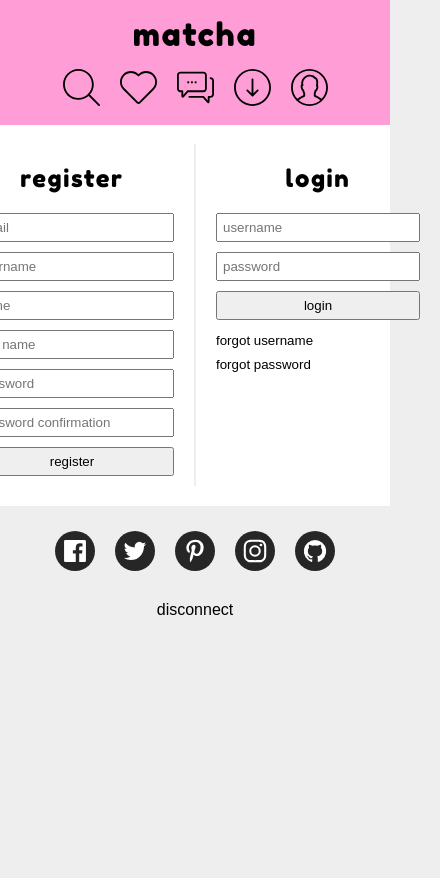
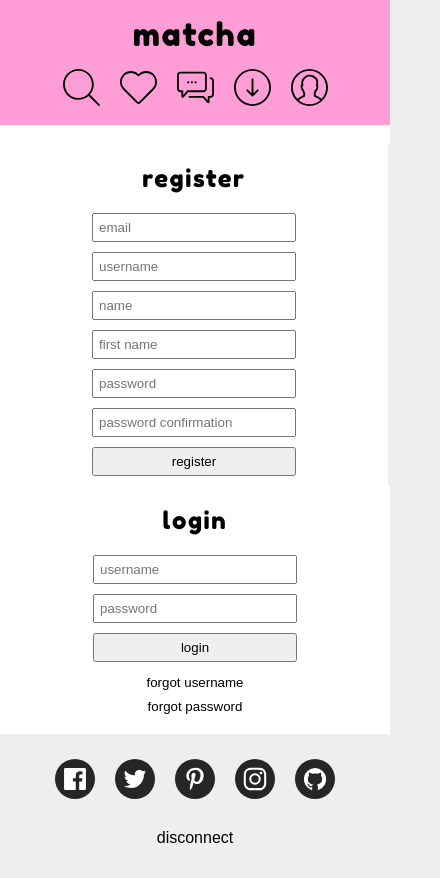
Before and after one commit to trixky/matcha, a React (Create React App) app in the folder front/: page /authentification in a window 390 px wide. Shown: the whole page, 440 px wide, since content can reach past the window. Before the commit the page ends 844 px from the top, so only its background shows below. Built offline with nearby package versions, Linux system fonts and the light colour scheme.

Commit message:
auth page become responsive

```diff
--- a/front/src/pages/authentification/Authentification.css
+++ b/front/src/pages/authentification/Authentification.css
@@ -8,19 +8,18 @@
 .register-container {
 	padding: 0 20px;
 	display: inline-block;
-	/* background-color: rgba(0, 0, 255, 0.404); */
 	border-right: solid 2px var(--main-grey-1);
 }
 
 .login-container {
 	padding: 0 20px;
 	display: inline-block;
-	/* background-color: rgba(0, 255, 42, 0.404); */
 }
 
 .auth-input {
 	display: block;
-	margin: 0;
+	margin-left: auto;
+	margin-right: auto;
 	margin-bottom: 10px;
 	padding: 5px;
 	width: 190px;
@@ -32,7 +31,6 @@
 
 .forgot-identifiers-container {
 	margin-top: 13px;
-	max-width: 100px;
 }
 
 .forgot-identifiers{
@@ -42,3 +40,19 @@
 	margin-bottom: 0;
 	text-align: left;
 }
+
+@media screen and (max-width: 450px) {
+	.auth-container {
+		display: flex;
+		flex-direction: column;
+		justify-content: center;
+		align-items: stretch;
+	}
+
+	.forgot-identifiers {
+		display: block;
+		margin-left: auto;
+		margin-right: auto;
+		text-align: center;
+	}
+}
--- a/front/src/pages/authentification/Authentification.js
+++ b/front/src/pages/authentification/Authentification.js
@@ -8,7 +8,7 @@ function Authentification() {
 		<div className='auth-container'>
 			<div className='register-container'>
 				<h2>register</h2>
-				<form>
+				<form className='auth-form'>
 					<input className='auth-input' type='email' placeholder='email' />
 					<input className='auth-input' type='text' placeholder='username' />
 					<input className='auth-input' type='text' placeholder='name' />
@@ -20,18 +20,14 @@ function Authentification() {
 			</div>
 			<div className='login-container'>
 				<h2>login</h2>
-				<form>
+				<form className='auth-form'>
 					<input className='auth-input' type='text' placeholder='username' />
 					<input className='auth-input' type='password' placeholder='password' />
 					<input className='auth-input auth-submit' type='submit' value='login' />
 				</form>
 				<div className='forgot-identifiers-container'>
-					<Link to='/'>
-						<p className='forgot-identifiers underline'>forgot username</p>
-					</Link>
-					<Link to='/'>
-						<p className='forgot-identifiers underline'>forgot password</p>
-					</Link>
+					<p className='forgot-identifiers underline'><Link to='/'>forgot username</Link></p>
+					<p className='forgot-identifiers underline'><Link to='/'>forgot password</Link></p>
 				</div>
 			</div>
 		</div>
```
